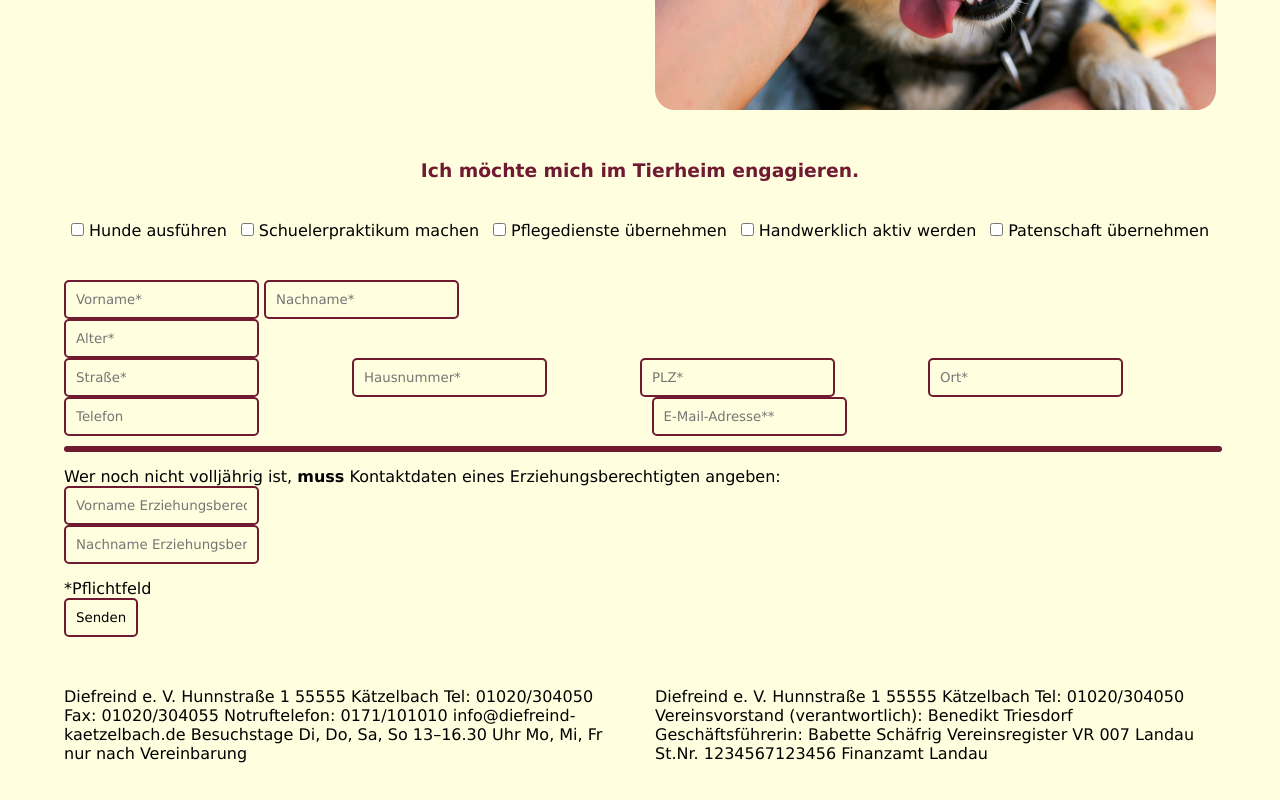
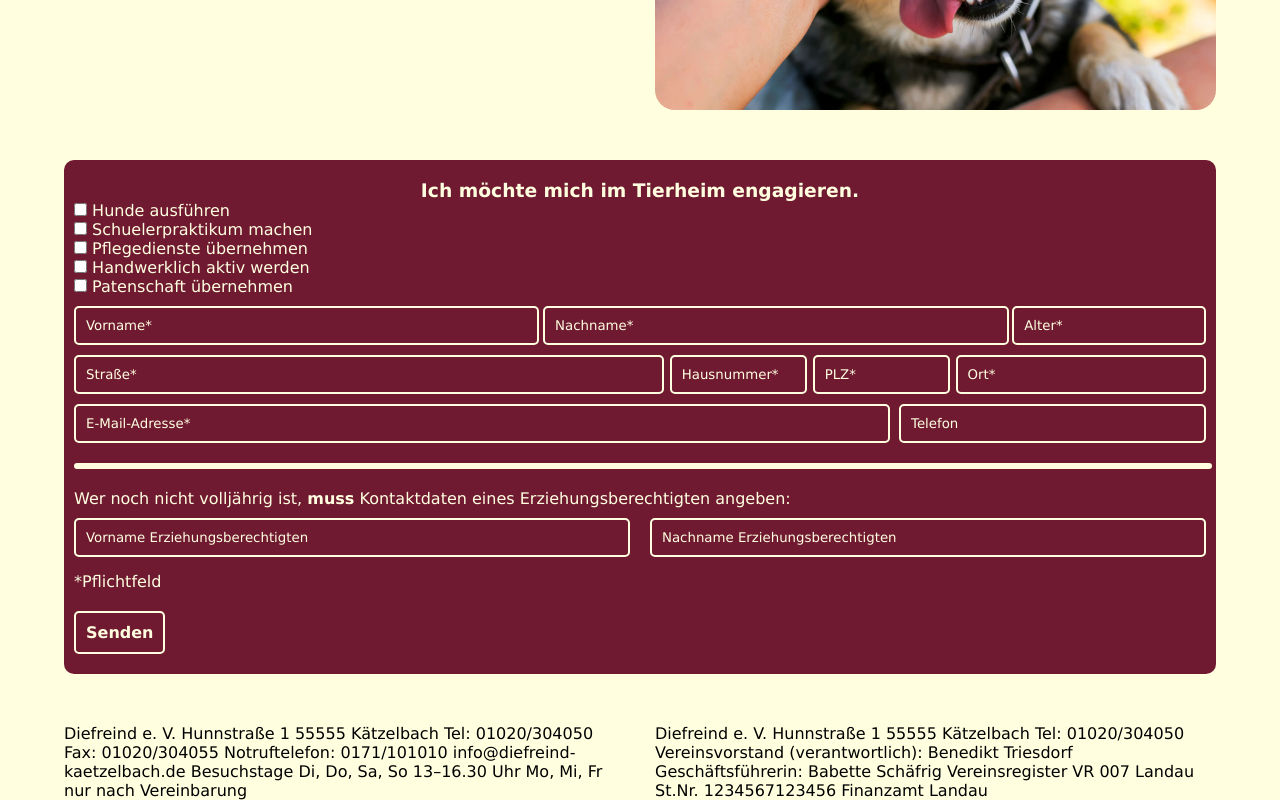
Before and after one commit to KrisKaps/zwischenpruefung, a plain HTML site: page teilaufgabe_b/index.html in a window 1280 px wide. Shown: the part 4903-5703 px from the top of the page. Before the commit the page ends 5666 px from the top, so only its background shows below. Drawn offline with Linux system fonts and the light colour scheme.

Commit message:
uptdate form

```diff
--- a/teilaufgabe_b/index.html
+++ b/teilaufgabe_b/index.html
@@ -207,60 +207,50 @@
                 </section>
                 <section class="person-infos">
 
+                    <section class="flex">
                         <label for="ivorname">Vorname*</label>
                         <input type="text" name="name" id="ivorname" placeholder="Vorname*">
-
-
                         <label for="inachname">Nachname*</label>
                         <input type="text" name="nachname" id="inachname" placeholder="Nachname*">
+                        <label for="ialter">Alter*</label>
+                        <input list="alter" name="alter" id="ialter" placeholder="Alter*">
+                        <datalist id="alter">
+                            <option value="12">
+                            <option value="13">
+                            <option value="14">
+                            <option value="15">
+                            <option value="16">
+                        </datalist>
+                    </section>
 
-                            <div class="alter">
-                                <label for="ialter">Alter*</label>
-                                <input type="text" name="alter" id="ialter" placeholder="Alter*">
-                            </div>
-                        <div class="flex">
-                            <div>
+                    <section class="flex">
                         <label for="istraße">Straße*</label>
                         <input type="text" name="straße" id="istraße" placeholder="Straße*">
-                            </div>
-                            <div>
                         <label for="ihausnummer">Hausnummer*</label>
                         <input type="text" name="hausnummer" id="ihausnummer" placeholder="Hausnummer*">
-                            </div>
-                            <div>
                         <label for="iplz">PLZ*</label>
                         <input type="text" name="name" id="iplz" placeholder="PLZ*">
-                            </div>
-                            <div>
                         <label for="iort">Ort*</label>
                         <input type="text" name="lastname" id="iort" placeholder="Ort*">
-                            </div>
-                        </div>
-                        <div class="flex">
-                            <div>
+                    </section>
+                    <section class="flex">
+                        <label for="iemail">E-Mail-Adresse*</label>
+                        <input type="text" name="email" id="iemail" placeholder="E-Mail-Adresse*">
                         <label for="itelefon">Telefon</label>
                         <input type="text" name="telefon" id="itelefon" placeholder="Telefon">
-                            </div>
-                            <div>
-                                <label for="iemail">E-Mail-Adresse*</label>
-                                <input type="text" name="email" id="iemail" placeholder="E-Mail-Adresse**">
-                            </div>
-                        </div>
+                    </section>
                     <hr>
-                        <p>Wer noch nicht volljährig ist, <strong>muss</strong> Kontaktdaten eines Erziehungsberechtigten
-                            angeben:</p>
-                        <div>
+                    <p>Wer noch nicht volljährig ist, <strong>muss</strong> Kontaktdaten eines Erziehungsberechtigten angeben:</p>
+                        <section class="flex">
                             <label for="ivorname-erziehungsberechtigten">Vorname Erziehungsberechtigten</label>
-                            <input type="text" name="vorname-erziehungsberechtigten"
-                                id="ivorname-erziehungsberechtigten" placeholder="Vorname Erziehungsberechtigten">
-                        </div>
-                        <div>
+                            <input type="text" name="vorname-erziehungsberechtigten" id="ivorname-erziehungsberechtigten"
+                                placeholder="Vorname Erziehungsberechtigten">
                             <label for="inachname-erziehungsberechtigten">Nachname Erziehungsberechtigten</label>
-                            <input type="text" name="nachname-erziehungsberechtigten"
-                                id="inachname-erziehungsberechtigten" placeholder="Nachname Erziehungsberechtigten">
-                        </div>
+                            <input type="text" name="nachname-erziehungsberechtigten" id="inachname-erziehungsberechtigten"
+                                placeholder="Nachname Erziehungsberechtigten">
+                        </section>
                     <p>*Pflichtfeld</p>
-                                        <input type="submit" value="Senden">
+                    <a>Senden</a>
                 </section>
             </form>
         </article>
--- a/teilaufgabe_b/style.css
+++ b/teilaufgabe_b/style.css
@@ -194,68 +194,94 @@ main article h2 {
 
 /* FORMULAR */
 
+#formular {
+    background-color: var(--cor1);
+    padding: 20px 10px;
+    color: var(--cor0);
+    border-radius: 10px;
+}
+
 #formular h3 {
     text-align: center;
-    color: var(--cor1);
-}
-
-fieldset {
-    padding: 0 10px;
-}
-
-fieldset legend {
-    color: var(--cor1);
-    margin-left: 10px;
-}
-
-.taetigkeiten {
-    display: flex;
-    justify-content: space-around;
-    padding: 20px 0;
-    margin: 20px 0;
-}
-
-.person-infos input {
-    display: inline-block;
-    width: calc(50%-25px);
-    padding: 10px;
-    background-color: var(--cor0);
-    border: 2px solid var(--cor1);
-    border-radius: 5px;
-}
-
-.person-infos div {
-    display: block;
-    width: 49%;
-}
-
-.person-infos .flex {
-    width: 100%;
-    display: flex;
-    justify-content: space-between;
-}
-
-.vorname {
-    width: 20%;
-}
-
-.nachname {
-    width: 50%;
-}
-
-.alter {
-    width: 10%;
 }
 
 .person-infos label {
     display: none;
 }
 
+.person-infos input,
+.person-infos a {
+    display: inline-block;
+    padding: 10px;
+    background-color: var(--cor1);
+    border: 2px solid var(--cor0);
+    border-radius: 5px;
+}
+
+.person-infos input::placeholder {
+    color: var(--cor0);
+}
+
+.person-infos #ivorname,
+.person-infos #inachname {
+    width: 39%;
+}
+
+.person-infos #ialter {
+    width: 15%;
+}
+
+.person-infos #istraße {
+    width: 50%;
+}
+
+.person-infos #ihausnummer,
+.person-infos #iplz {
+    width: 10%;
+}
+
+.person-infos #iort {
+    width: 20%;
+}
+
+.person-infos #iemail {
+    width: 70%;
+}
+
+.person-infos #itelefon {
+    width: 25%;
+}
+
+.person-infos .flex {
+    display: flex;
+    align-items: center;
+    justify-content: space-between;
+    margin: 10px 0;
+}
+
 hr {
     width: 100%;
-    margin: 10px 0;
-    border: 3px solid var(--cor1);
+    margin: 20px 0;
+    border: 3px solid var(--cor0);
     border-radius: 5px;
+}
+
+.person-infos #ivorname-erziehungsberechtigten,
+.person-infos #inachname-erziehungsberechtigten {
+    width: 47%;
+}
+
+.person-infos a {
+    margin: 20px 0 0;
+}
+
+.person-infos a:hover {
+    color: var(--cor1);
+    background-color: var(--cor0);
+}
+
+.person-infos a:active {
+    border: 2px solid var(--cor1);
 }
 
 
```
Lines whose indentation alone changed are shown as unchanged.
